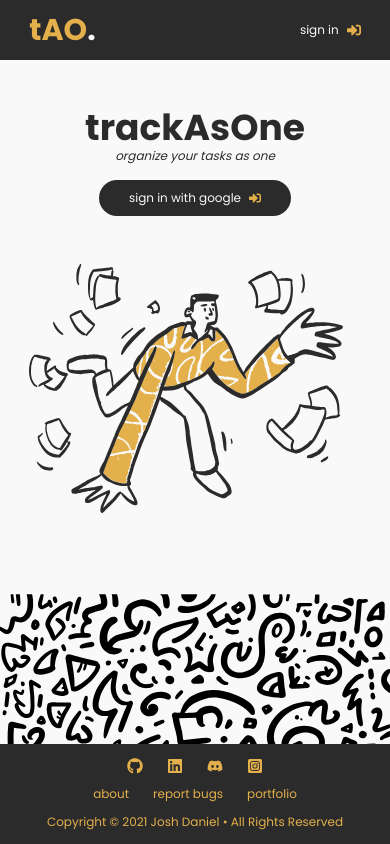
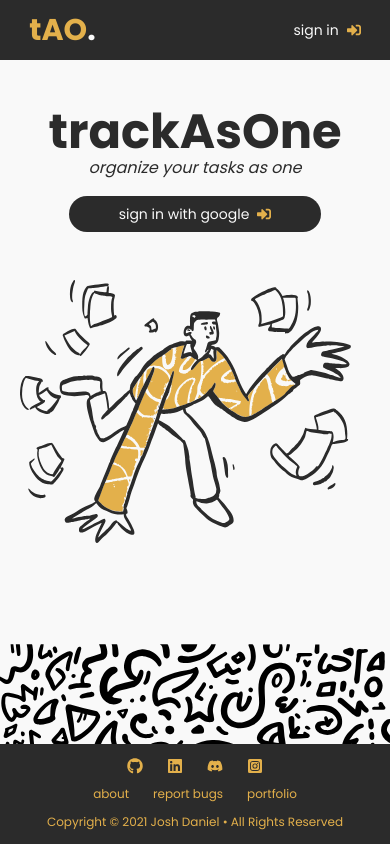
Before and after one commit to joshxfi/track-as-one, a Next.js app: page / in a window 390 px wide. Built offline with nearby package versions, Linux system fonts and the light colour scheme.

Commit message:
Improve responsiveness

```diff
--- a/components/Footer.tsx
+++ b/components/Footer.tsx
@@ -11,12 +11,8 @@ const socialIcons = [FaGithub, FaLinkedin, FaDiscord, FaInstagramSquare];
 export const Footer: React.FC = () => {
   return (
     <footer className='absolute bottom-0'>
-      <div className='relative overflow-hidden h-[250px] w-screen'>
-        <Image
-          className='absolute bottom-0'
-          src={doodle}
-          alt='doodle pattern'
-        />
+      <div className='relative overflow-hidden h-[200px] w-screen'>
+        <Image src={doodle} alt='doodle pattern' />
         <div className='absolute bottom-0 h-[100px] w-full bg-primary text-xs text-secondary flex flex-col justify-center items-center'>
           <div className='flex text-base'>
             {socialIcons.map(Icon => (
--- a/components/Layout.tsx
+++ b/components/Layout.tsx
@@ -1,7 +1,6 @@
 import React from 'react';
 import Head from 'next/head';
 import { Navbar } from './Navbar';
-import { Footer } from './Footer';
 
 export const Layout: React.FC<Children> = ({ children }) => {
   return (
@@ -12,9 +11,7 @@ export const Layout: React.FC<Children> = ({ children }) => {
         <title>taskAsOne</title>
       </Head>
 
-      <Navbar />
       <main className='text-primary w-[85%] mx-auto'>{children}</main>
-      <Footer />
     </>
   );
 };
--- a/components/Navbar.tsx
+++ b/components/Navbar.tsx
@@ -3,13 +3,13 @@ import { FaSignInAlt } from 'react-icons/fa';
 
 export const Navbar: React.FC = () => {
   return (
-    <nav className='w-full bg-primary py-3 text-f9'>
+    <nav className='w-screen bg-primary py-3 text-f9'>
       <div className='flex justify-between items-center w-[85%] mx-auto'>
         <h1 className='text-secondary font-bold text-3xl'>
           tAO<span className='text-f9'>.</span>
         </h1>
         <div className='flex items-center text-sm'>
-          <p className='text-xs mr-2'>sign in</p>
+          <p className='text-sm mr-2'>sign in</p>
           <FaSignInAlt className='text-secondary' />
         </div>
       </div>
--- a/pages/index.tsx
+++ b/pages/index.tsx
@@ -1,21 +1,27 @@
 import React from 'react';
 import Image from 'next/image';
+import { Footer } from '../components/Footer';
 import { FaSignInAlt } from 'react-icons/fa';
 import avatar from '../public/assets/avatar.svg';
+import { Navbar } from '../components/Navbar';
 
 const index: React.FC = () => {
   return (
-    <div className='flex flex-col items-center leading-3'>
+    <div className='flex flex-col items-center leading-3 min-h-screen h-auto relative'>
+      <Navbar />
       <header className='mt-12 text-center mb-4'>
-        <h1 className='text-4xl font-bold'>trackAsOne</h1>
-        <i className='text-xs'>organize your tasks as one</i>
+        <h1 className='text-5xl font-bold'>trackAsOne</h1>
+        <i className='text-base'>organize your tasks as one</i>
       </header>
-      <button className='flex items-center justify-between text-f9 bg-primary rounded-[36px] text-xs h-[36px] px-[30px] mb-12'>
+      <button className='flex items-center justify-between text-f9 bg-primary rounded-[36px] text-sm h-[36px] px-[50px] mb-12'>
         <p className='mr-2'>sign in with google</p>{' '}
         <FaSignInAlt className='text-secondary' />
       </button>
 
-      <Image src={avatar} objectFit='contain' alt='trackAsOne avatar' />
+      <div className='w-[350px]'>
+        <Image src={avatar} objectFit='contain' alt='trackAsOne avatar' />
+      </div>
+      <Footer />
     </div>
   );
 };
```
